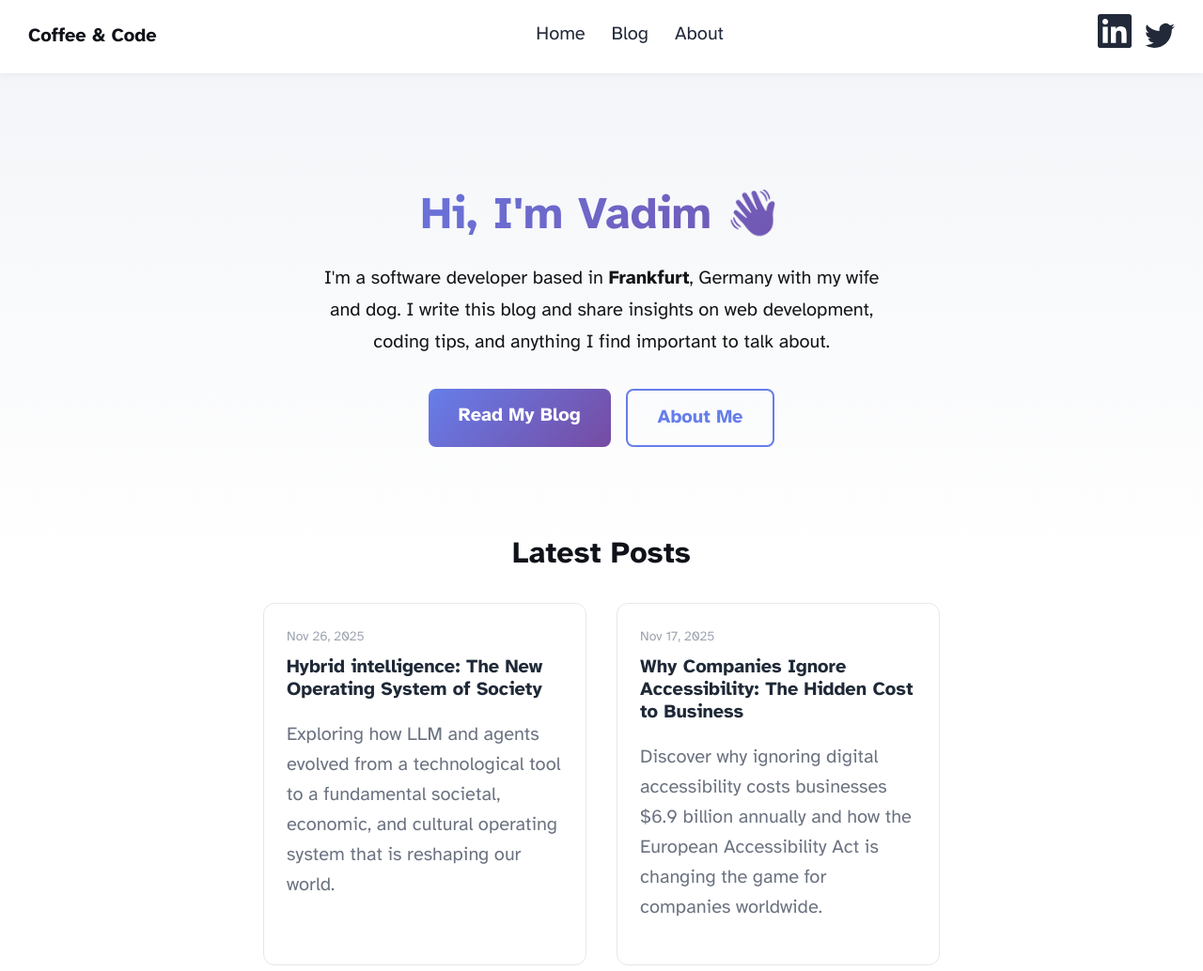
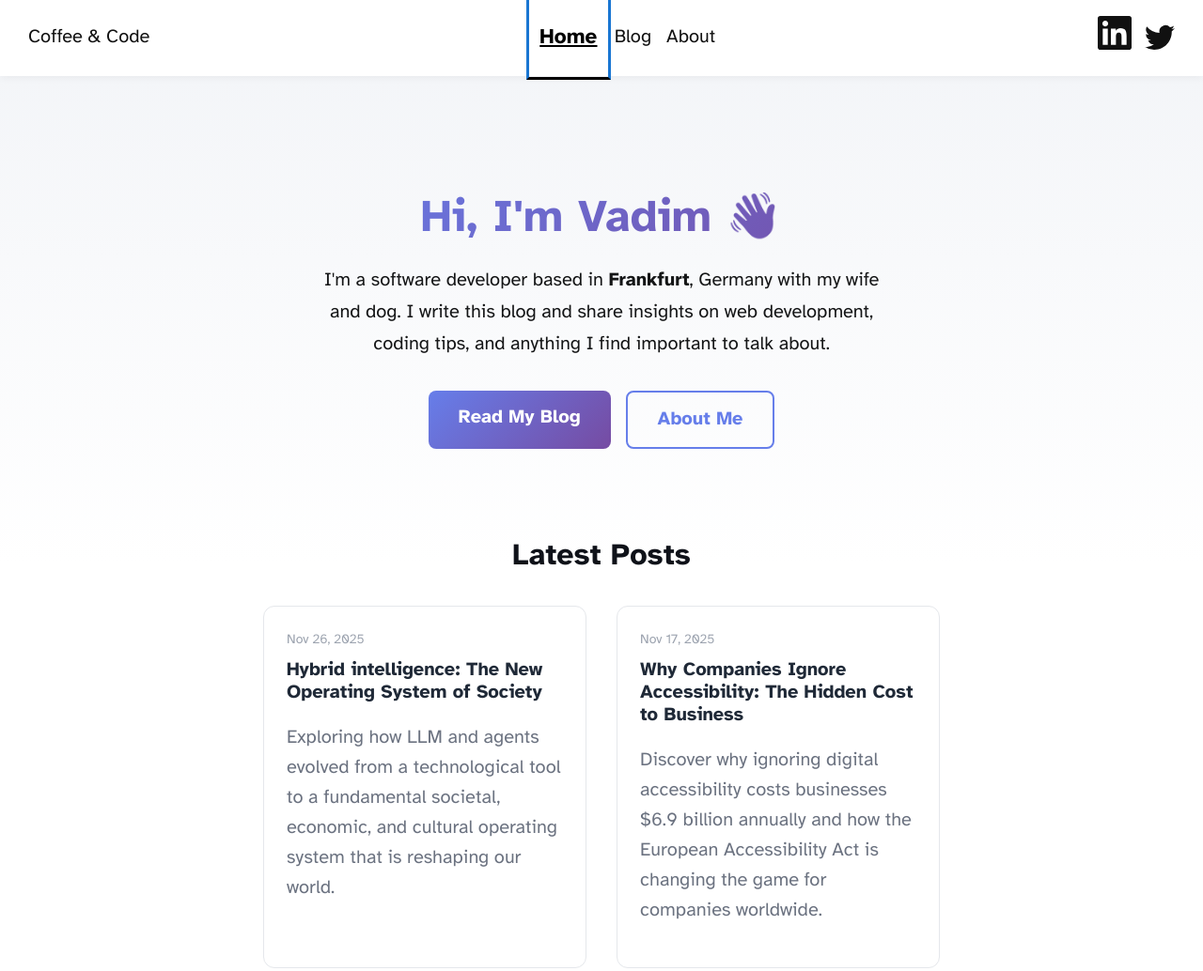
Before and after one commit to vadimfrolov/Astro-Blog, an Astro site in the folder verdant-visual/: page /Astro-Blog/ in a window 1280 px wide. Shown: the top 1034 px of the page at 94% size. Built offline with nearby package versions, Linux system fonts and the light colour scheme; Astro itself is replaced by a stand-in of ours.

Commit message:
better accessibility

```diff
--- a/verdant-visual/src/components/Header.astro
+++ b/verdant-visual/src/components/Header.astro
@@ -72,13 +72,38 @@ import HeaderLink from './HeaderLink.astro';
 	}
 	nav a {
 		padding: 1em 0.5em;
-		color: var(--black);
-		border-bottom: 4px solid transparent;
+		color: #111;
+		border-bottom: 2px solid transparent;
 		text-decoration: none;
+		background: none;
+		font-weight: 500;
+		font-size: 1em;
+		transition: color 0.2s, border-color 0.2s, font-weight 0.2s, font-size 0.2s;
+		position: relative;
+	}
+	nav a:hover {
+		color: #000;
+		border-bottom: 2px solid #000;
+		text-decoration: underline;
+	}
+	nav a:focus {
+		outline: 2px solid #000;
+		outline-offset: 2px;
+		z-index: 2;
 	}
 	nav a.active {
-		text-decoration: none;
-		border-bottom-color: var(--accent);
+		color: #000;
+		border-bottom: 3px solid #000;
+		font-size: 1.12em;
+		font-weight: 700;
+		text-decoration: underline;
+		background: none;
+		border-radius: 0;
+		box-shadow: none;
+		letter-spacing: 0.01em;
+	}
+	nav a.active:focus {
+		outline: 2px solid #000;
 	}
 	.internal-links {
 		display: flex;
--- a/verdant-visual/src/components/HeaderLink.astro
+++ b/verdant-visual/src/components/HeaderLink.astro
@@ -4,9 +4,7 @@ import type { HTMLAttributes } from 'astro/types';
 type Props = HTMLAttributes<'a'>;
 
 const { href, class: className, ...props } = Astro.props;
-const pathname = Astro.url.pathname.replace(import.meta.env.BASE_URL, '');
-const subpath = pathname.match(/[^\/]+/g);
-const isActive = href === pathname || href === '/' + (subpath?.[0] || '');
+const isActive = href === Astro.url.pathname;
 ---
 
 <a href={href} class:list={[className, { active: isActive }]} {...props}>
@@ -16,9 +14,52 @@ const isActive = href === pathname || href === '/' + (subpath?.[0] || '');
 	a {
 		display: inline-block;
 		text-decoration: none;
+		transition: color 0.2s ease, text-decoration 0.2s ease, outline 0.2s ease, border-color 0.2s ease, box-shadow 0.2s ease, background-color 0.2s ease;
+		border-radius: 4px;
+		padding: 4px 8px;
+		margin: -4px -8px;
+		border: 2px solid transparent;
 	}
+
+	a:hover {
+		text-decoration: underline;
+		opacity: 1;
+		background-color: #e3f2fd;
+		border-color: #90caf9;
+		box-shadow: 0 1px 4px 0 rgba(25, 118, 210, 0.10);
+		color: #1565c0;
+	}
+
+	a:focus {
+		outline: 2px solid currentColor;
+		outline-offset: 2px;
+	}
+
+	a:focus-visible {
+		outline: 2px solid currentColor;
+		outline-offset: 2px;
+	}
+
+	a:focus:not(:focus-visible) {
+		outline: none;
+	}
+
 	a.active {
 		font-weight: bolder;
+		font-size: 1.15em;
 		text-decoration: underline;
+		border: 3px solid #1976d2;
+		border-radius: 8px;
+		background-color: #fffde7;
+		box-shadow: 0 2px 8px 0 rgba(25, 118, 210, 0.12);
+		color: #f57c00;
+		position: relative;
+		z-index: 1;
+	}
+
+    a.active:focus, a.active:focus-visible {
+	border-color: #0d47a1;
+	background-color: #bbdefb;
+	box-shadow: 0 0 0 3px #90caf9, 0 2px 8px 0 rgba(25, 118, 210, 0.12);
 	}
 </style>
```
Also changed, not shown: .github/agents/accessibility.agent.md (added).
